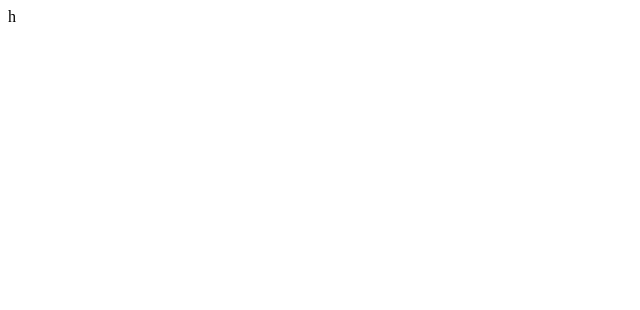
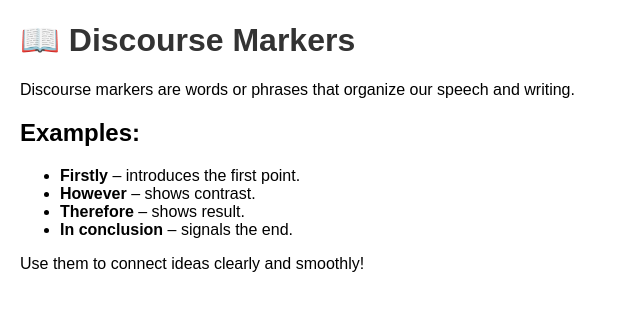
Before and after one commit to amirhoomanshahin-eng/english-decoded-bot, a plain HTML site: page templates/index.html in a window 1280 px wide. Shown: the whole page, without its empty margins (0-640 px from the left). Drawn offline with Linux system fonts and the light colour scheme.

Commit message:
Update index.html

```diff
--- a/templates/index.html
+++ b/templates/index.html
@@ -1 +1,28 @@
-h
+<!DOCTYPE html>
+<html>
+<head>
+  <meta charset="UTF-8">
+  <title>Discourse Markers</title>
+  <style>
+    body {
+      font-family: Arial, sans-serif;
+      margin: 20px;
+    }
+    h1 {
+      color: #333;
+    }
+  </style>
+</head>
+<body>
+  <h1>📖 Discourse Markers</h1>
+  <p>Discourse markers are words or phrases that organize our speech and writing.</p>
+  <h2>Examples:</h2>
+  <ul>
+    <li><b>Firstly</b> – introduces the first point.</li>
+    <li><b>However</b> – shows contrast.</li>
+    <li><b>Therefore</b> – shows result.</li>
+    <li><b>In conclusion</b> – signals the end.</li>
+  </ul>
+  <p>Use them to connect ideas clearly and smoothly!</p>
+</body>
+</html>
```
